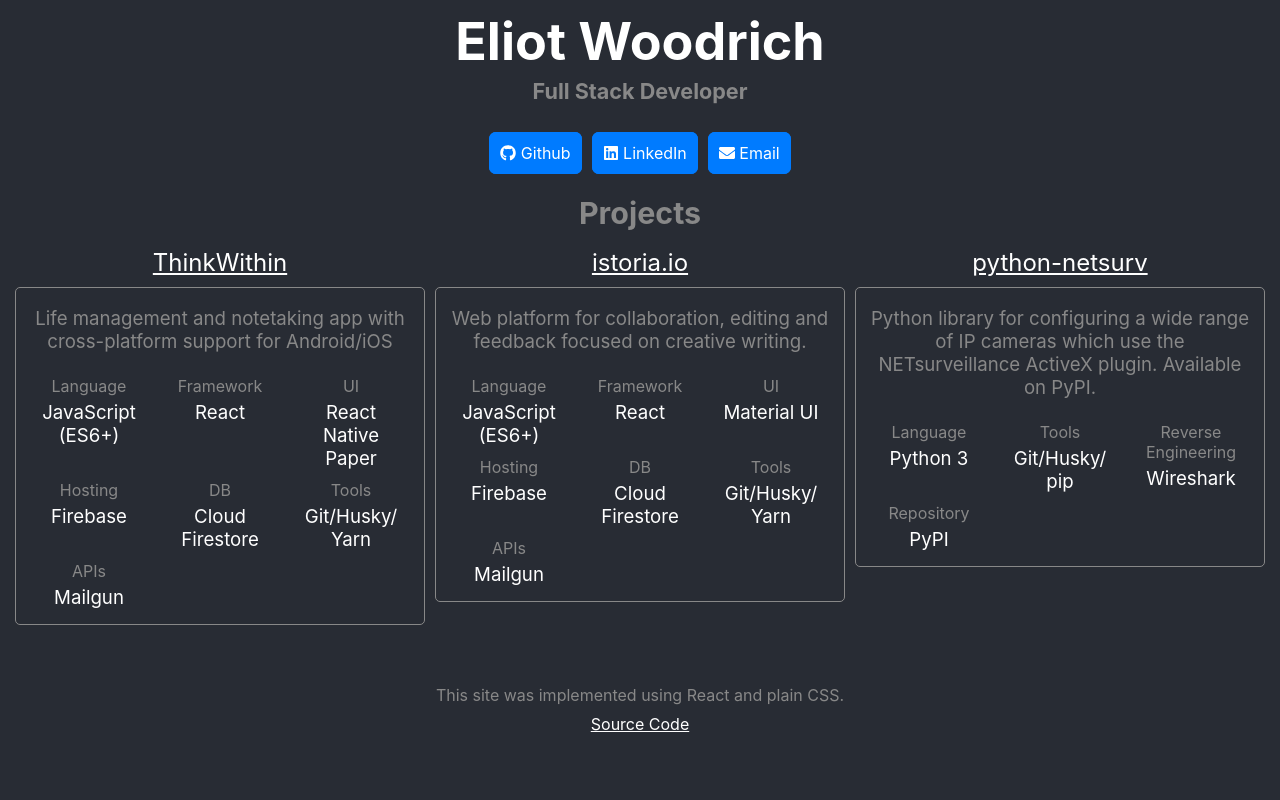
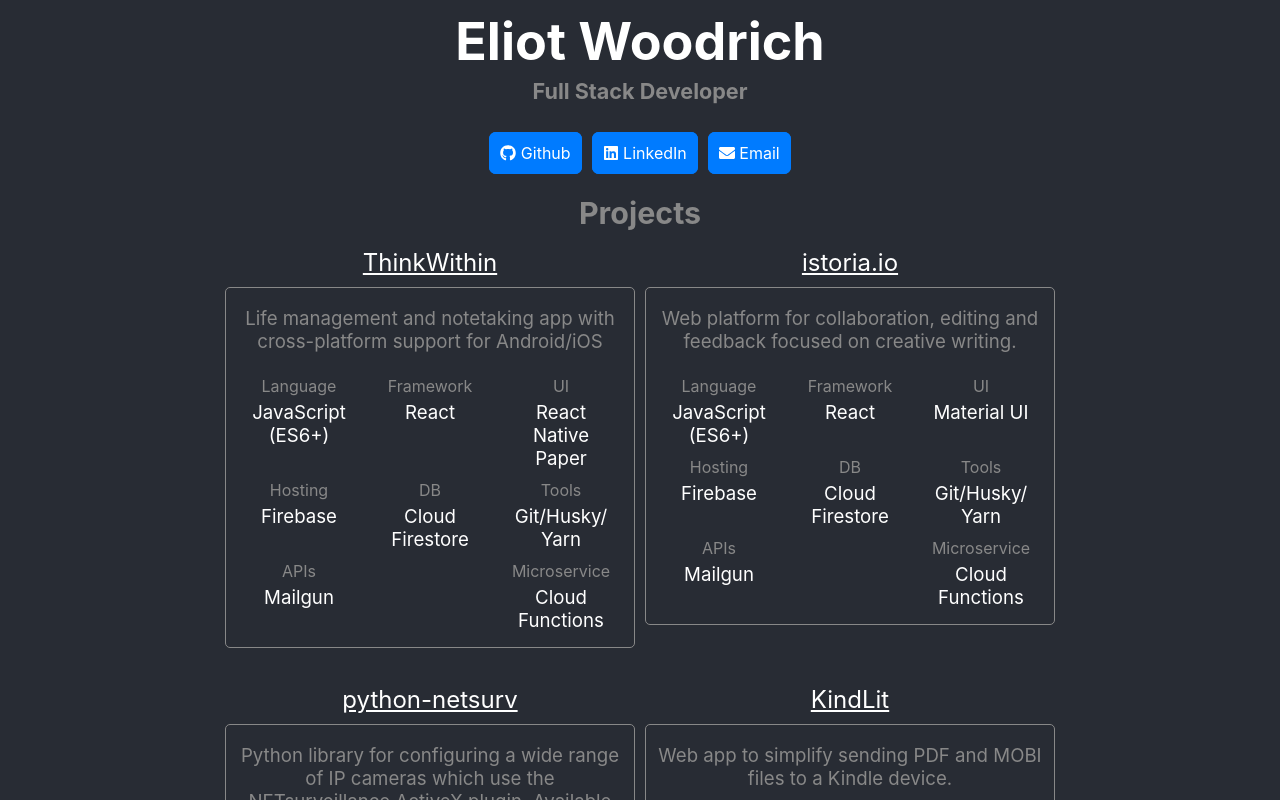
Before and after one commit to ekwoodrich/ekwoodrich.com, a React (Create React App) app: page / in a window 1280 px wide. Shown: the top 800 px of the page. Built offline with nearby package versions, Linux system fonts and the light colour scheme.

Commit message:
Updated projects.

```diff
--- a/src/App.css
+++ b/src/App.css
@@ -103,6 +103,8 @@
 }
 .projectBox {
   display: flex;
+  max-width: 1000px;
+  justify-content: center;
   flex-wrap: wrap;
 }
 .projectTechBox {
--- a/src/screens/ProjectsScreen.js
+++ b/src/screens/ProjectsScreen.js
@@ -19,7 +19,8 @@
             ['Hosting', 'Firebase'],
             ['DB', 'Cloud Firestore'],
             ['Tools', 'Git/Husky/ Yarn'],
-            ['APIs', 'Mailgun']
+            ['APIs', 'Mailgun'],
+            ['Microservice', 'Cloud Functions']
           ]}
         />
         <ProjectItem
@@ -33,7 +34,8 @@
             ['Hosting', 'Firebase'],
             ['DB', 'Cloud Firestore'],
             ['Tools', 'Git/Husky/ Yarn'],
-            ['APIs', 'Mailgun']
+            ['APIs', 'Mailgun'],
+            ['Microservice', 'Cloud Functions']
           ]}
         />
         <ProjectItem
@@ -47,6 +49,19 @@
             ['Repository', 'PyPI']
           ]}
         />
+
+        <ProjectItem
+          name="KindLit"
+          description="Web app to simplify sending PDF and MOBI files to a Kindle device."
+          url="kindlit.app"
+          techList={[
+            ['Language', 'Javascript (ES6+)'],
+            ['Tools', 'Git/Husky/ pip'],
+            ['Reverse Engineering', 'Wireshark'],
+            ['Repository', 'PyPI'],
+            ['Microservice', 'Cloud Functions']
+          ]}
+        />
       </div>
     </div>
   );
```
